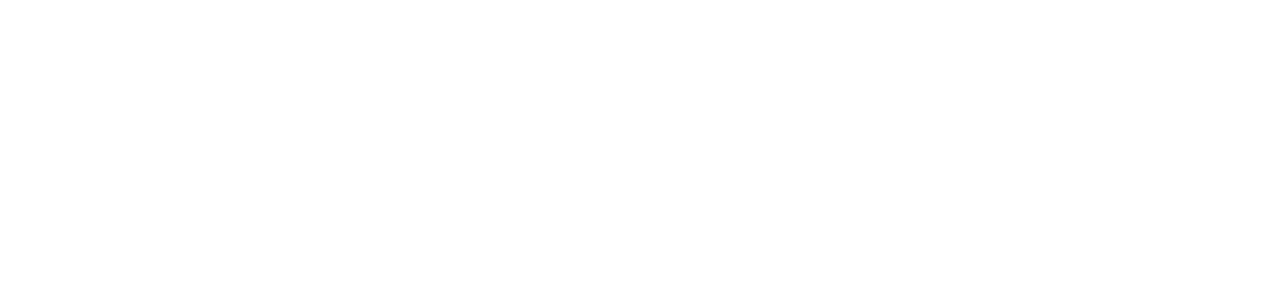
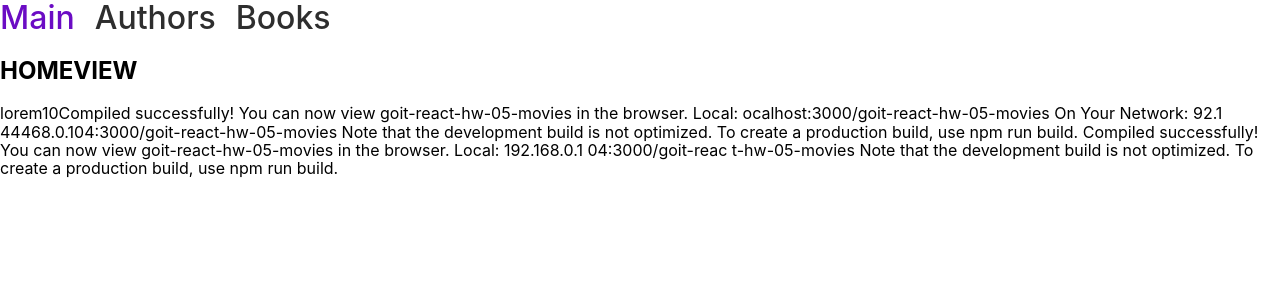
Before and after one commit to Olena-Horobets/goit-react-hw-05-movies, a React (Create React App) app: page / in a window 1280 px wide. Shown: the top 300 px of the page. Built offline with nearby package versions, Linux system fonts and the light colour scheme.

Commit message:
test commit

```diff
--- a/package.json
+++ b/package.json
@@ -1,6 +1,6 @@
 {
-  "homepage": "http://Olena-Horobets.github.io/react-template",
-  "name": "react-template",
+  "homepage": "http://Olena-Horobets.github.io/goit-react-hw-05-movies",
+  "name": "goit-react-hw-05-movies",
   "version": "0.1.0",
   "private": true,
   "scripts": {
@@ -39,6 +39,7 @@
     "prop-types": "^15.7.2",
     "react": "^17.0.2",
     "react-dom": "^17.0.2",
+    "react-router-dom": "^5.2.0",
     "react-scripts": "4.0.3",
     "web-vitals": "^1.1.2"
   },
--- /dev/null
+++ b/src/App.css
@@ -0,0 +1,4 @@
+.title {
+  color: blueviolet;
+  justify-self: center;
+}
--- a/src/App.js
+++ b/src/App.js
@@ -1,5 +1,27 @@
+import { Route } from 'react-router';
+import { Navigation } from './components/Navigation/Navigation';
+import { Homeview } from './views/HomeView';
+import { AuthorsView } from 'views/AuthorsView';
+import { BooksView } from 'views/BooksView';
+
 function App() {
-  return <div className="App"></div>;
+  return (
+    <div className="App">
+      <Navigation />
+
+      <Route path="/" exact>
+        <Homeview />
+      </Route>
+
+      <Route path="/authors" exact>
+        <AuthorsView />
+      </Route>
+
+      <Route path="/books" exact>
+        <BooksView />
+      </Route>
+    </div>
+  );
 }
 
 export default App;
--- /dev/null
+++ b/src/components/Navigation/Navigation.css
@@ -0,0 +1,11 @@
+.link {
+  text-decoration: none;
+  color: #2e2e2e;
+  font-weight: 500;
+  font-size: 32px;
+  margin-right: 20px;
+}
+
+.activeLink {
+  color: rgb(107, 12, 196);
+}
--- /dev/null
+++ b/src/components/Navigation/Navigation.js
@@ -0,0 +1,20 @@
+import 'components/Navigation/Navigation.css';
+import { NavLink } from 'react-router-dom';
+
+const Navigation = () => {
+  return (
+    <nav>
+      <NavLink to="/" exact className="link" activeClassName="activeLink">
+        Main
+      </NavLink>
+      <NavLink to="/authors" className="link" activeClassName="activeLink">
+        Authors
+      </NavLink>
+      <NavLink to="/books" className="link" activeClassName="activeLink">
+        Books
+      </NavLink>
+    </nav>
+  );
+};
+
+export { Navigation };
--- a/src/index.js
+++ b/src/index.js
@@ -3,12 +3,15 @@
 
 import React from 'react';
 import ReactDOM from 'react-dom';
+import { BrowserRouter } from 'react-router-dom';
 
 import App from './App';
 
 ReactDOM.render(
   <React.StrictMode>
-    <App />
+    <BrowserRouter>
+      <App />
+    </BrowserRouter>
   </React.StrictMode>,
   document.getElementById('root'),
 );
--- /dev/null
+++ b/src/views/AuthorsView.js
@@ -0,0 +1,9 @@
+function AuthorsView() {
+  return (
+    <div>
+      <h2 className="title">Authors</h2>
+    </div>
+  );
+}
+
+export { AuthorsView };
--- /dev/null
+++ b/src/views/BooksView.js
@@ -0,0 +1,9 @@
+function BooksView() {
+  return (
+    <div>
+      <h2 className="title">Books</h2>
+    </div>
+  );
+}
+
+export { BooksView };
--- /dev/null
+++ b/src/views/HomeView.js
@@ -0,0 +1,19 @@
+function Homeview() {
+  return (
+    <div>
+      <h2 className="title">HOMEVIEW</h2>
+      <p>
+        lorem10Compiled successfully! You can now view goit-react-hw-05-movies
+        in the browser. Local: ocalhost:3000/goit-react-hw-05-movies On Your
+        Network: 92.1 44468.0.104:3000/goit-react-hw-05-movies Note that the
+        development build is not optimized. To create a production build, use
+        npm run build. Compiled successfully! You can now view
+        goit-react-hw-05-movies in the browser. Local: 192.168.0.1
+        04:3000/goit-reac t-hw-05-movies Note that the development build is not
+        optimized. To create a production build, use npm run build.
+      </p>
+    </div>
+  );
+}
+
+export { Homeview };
```
Also changed, not shown: 1 other file (tests, documents, lock files or other folders).
